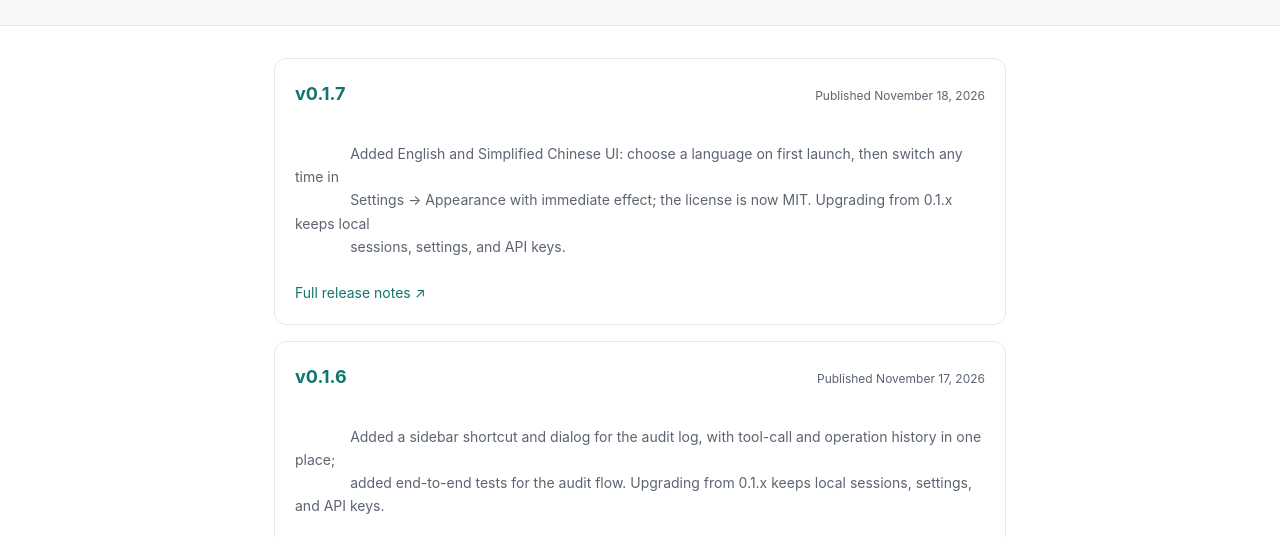
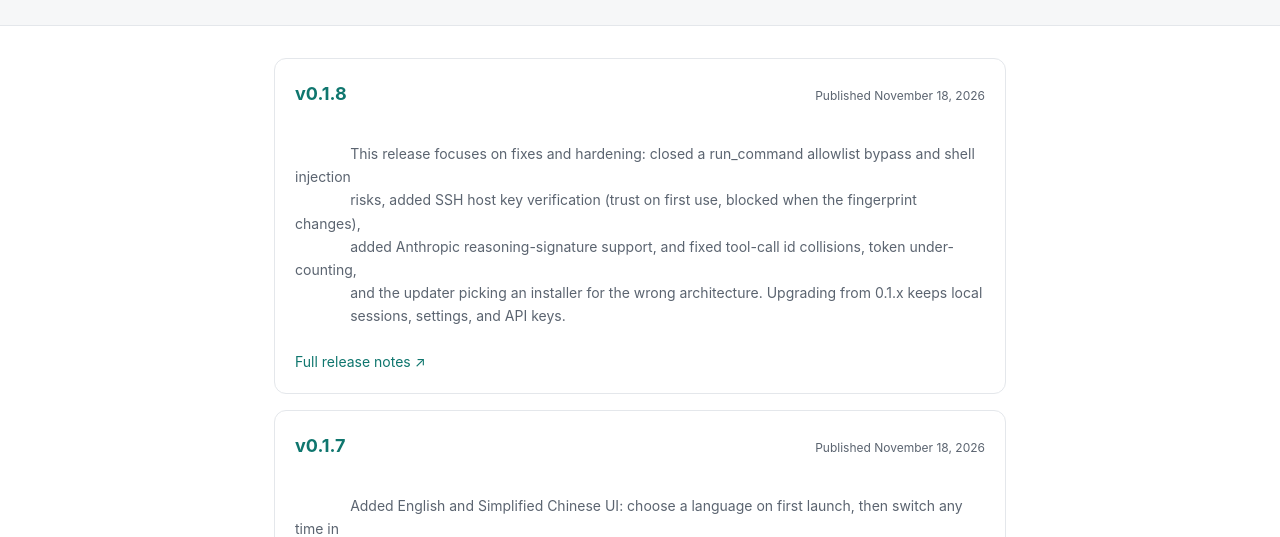
Before and after one commit to YOCIM888/YOCIM-AGENT-WEBSITE, a plain HTML site: page en/changelog.html in a window 1280 px wide. Shown: the part 247-784 px from the top of the page. Drawn offline with Linux system fonts and the light colour scheme; no server answers.

Commit message:
chore: 版本更新至 v0.1.8，更新变更日志与结构化数据

```diff
--- a/en/changelog.html
+++ b/en/changelog.html
@@ -71,6 +71,28 @@
           <article class="release">
             <div class="release-head">
               <h2>
+                <a href="https://github.com/YOCIM888/YOCIM-AGENT/releases/tag/v0.1.8" target="_blank" rel="noopener"
+                  >v0.1.8</a
+                >
+              </h2>
+              <time datetime="2026-11-18">Published November 18, 2026</time>
+            </div>
+            <p class="release-body">
+              This release focuses on fixes and hardening: closed a run_command allowlist bypass and shell injection
+              risks, added SSH host key verification (trust on first use, blocked when the fingerprint changes),
+              added Anthropic reasoning-signature support, and fixed tool-call id collisions, token under-counting,
+              and the updater picking an installer for the wrong architecture. Upgrading from 0.1.x keeps local
+              sessions, settings, and API keys.
+            </p>
+            <p>
+              <a href="https://github.com/YOCIM888/YOCIM-AGENT/releases/tag/v0.1.8" target="_blank" rel="noopener"
+                >Full release notes ↗</a
+              >
+            </p>
+          </article>
+          <article class="release">
+            <div class="release-head">
+              <h2>
                 <a href="https://github.com/YOCIM888/YOCIM-AGENT/releases/tag/v0.1.7" target="_blank" rel="noopener"
                   >v0.1.7</a
                 >
```
Also changed, not shown: changelog.html (+18 -0 lines), en/index.html (+3 -3 lines), index.html (+3 -3 lines).
